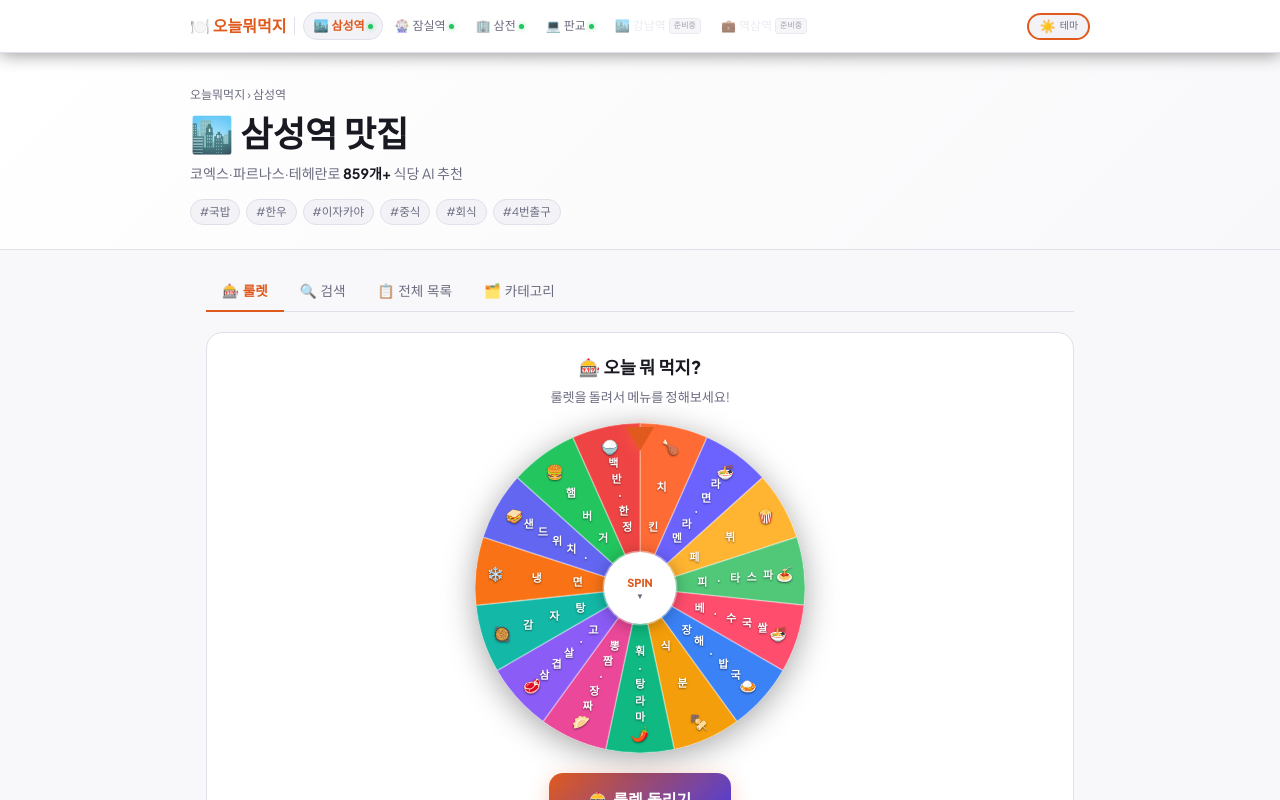
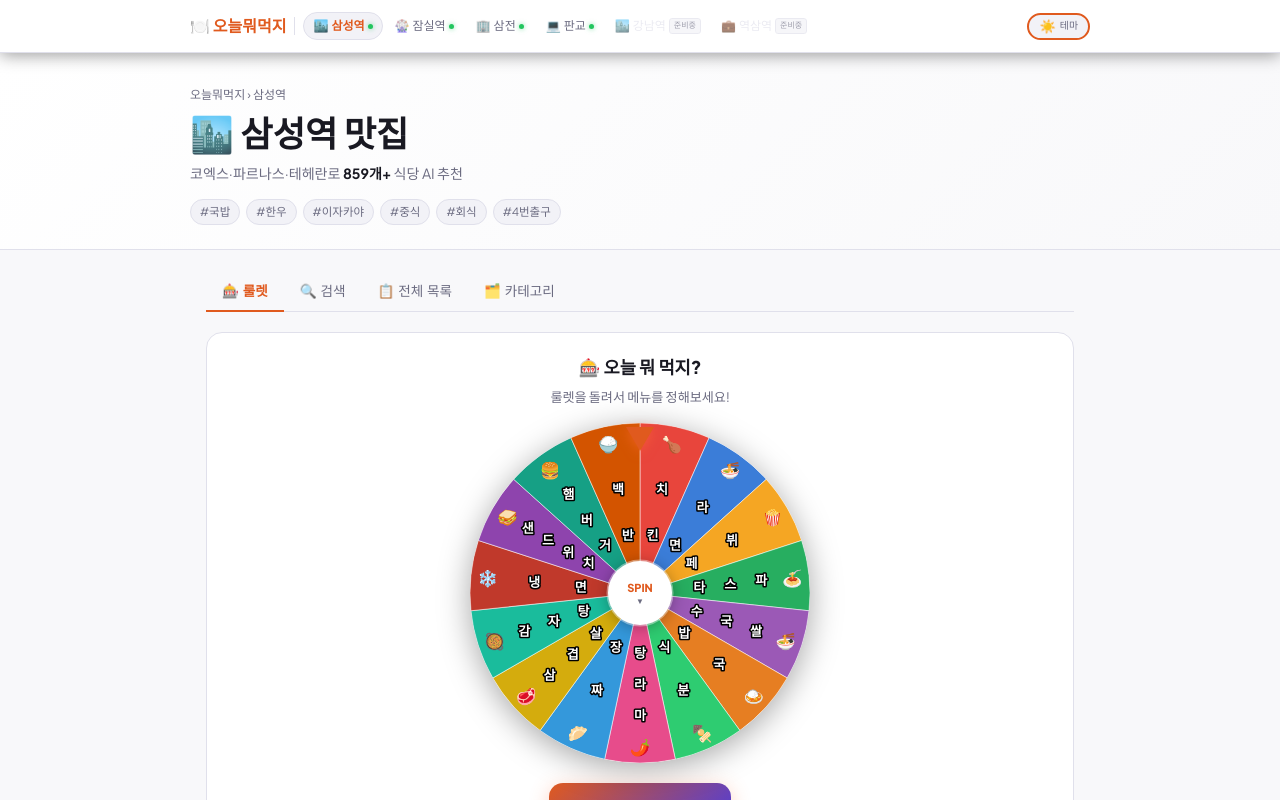
Before and after one commit to AILeeSeungHwan/dinnerRecommend, a Next.js app: page /dinner/samseong in a window 1280 px wide. Shown: the top 800 px of the page. Built offline with nearby package versions, Linux system fonts and the light colour scheme.

Commit message:
auto: claude 작업 완료 2026-03-23 19:55

```diff
--- a/pages/dinner/samseong/index.js
+++ b/pages/dinner/samseong/index.js
@@ -77,9 +77,9 @@ const ROULETTE_MENUS = [
 
 // ── 메뉴 룰렛 탭 컴포넌트 (원형 휠 — 15개 랜덤) ─────────────
 const WHEEL_COLORS = [
-  '#FF6B35','#6C63FF','#FFB432','#50C878','#FF4D6D','#3B82F6',
-  '#F59E0B','#10B981','#EC4899','#8B5CF6','#14B8A6','#F97316',
-  '#6366F1','#22C55E','#EF4444',
+  '#E8453C','#3B7DD8','#F5A623','#27AE60','#9B59B6','#E67E22',
+  '#2ECC71','#E74C8B','#3498DB','#D4AC0D','#1ABC9C','#C0392B',
+  '#8E44AD','#16A085','#D35400',
 ]
 
 function MenuRouletteTab() {
@@ -98,7 +98,6 @@ function MenuRouletteTab() {
   }
 
   function spin() {
-    // 매번 랜덤 15개 재선택
     const shuffledMenus = [...ROULETTE_MENUS].sort(() => Math.random() - 0.5).slice(0, 15)
     setActiveMenus(shuffledMenus)
     setResult(null)
@@ -108,19 +107,17 @@ function MenuRouletteTab() {
     const N = 15
     const picked = Math.floor(Math.random() * N)
     const sliceAngle = 360 / N
-    // 당첨 슬라이스 중앙이 12시(상단) 화살표에 오도록
-    const targetStop = 360 - (picked * sliceAngle + sliceAngle / 2)
-    // 4~5바퀴 + 착지
+    // 슬라이스 i의 중앙은 12시 기준 시계방향으로 i*sliceAngle + sliceAngle/2 도 위치
+    // 휠을 시계방향으로 그만큼 회전하면 해당 슬라이스가 12시 포인터에 정렬
+    const targetStop = picked * sliceAngle + sliceAngle / 2
     const fullSpins = (4 + Math.random()) * 360
-    const prev = angleState % 360
+    const prev = ((angleState % 360) + 360) % 360
     const finalAngle = angleState + fullSpins + ((targetStop - prev + 360) % 360)
 
-    // transition 제거 → 즉시 적용 → transition 부여
     requestAnimationFrame(() => {
       if (!wheelRef.current) return
       wheelRef.current.style.transition = 'none'
       wheelRef.current.style.transform = `rotate(${angleState}deg)`
-      // force reflow
       void wheelRef.current.offsetHeight
       wheelRef.current.style.transition = 'transform 5s cubic-bezier(0.15, 0.60, 0.10, 1.00)'
       wheelRef.current.style.transform = `rotate(${finalAngle}deg)`
@@ -148,11 +145,11 @@ function MenuRouletteTab() {
   useEffect(() => { return () => { if (timerRef.current) clearTimeout(timerRef.current) } }, [])
 
   const N = 15
-  const SIZE = 330
+  const SIZE = 340
   const R = SIZE / 2
   const CENTER = R
   const sliceAngle = 360 / N
-  const INNER_R = 36
+  const INNER_R = 32
 
   function renderSlices() {
     return activeMenus.map((menu, i) => {
@@ -167,37 +164,34 @@ function MenuRouletteTab() {
       const path = `M${CENTER},${CENTER} L${x1},${y1} A${R},${R} 0 0 1 ${x2},${y2} Z`
       const color = WHEEL_COLORS[i % WHEEL_COLORS.length]
 
-      // 텍스트: 중심 방향으로 세로 나열 (방사형)
+      // 방사형 텍스트: 슬라이스 중심선을 따라 바깥→안쪽 세로 배치
       const midDeg = startDeg + sliceAngle / 2
       const midRad = (midDeg * Math.PI) / 180
-      // 이모지는 바깥쪽, 글자는 안쪽으로
-      const label = menu.label.length > 5 ? menu.label.slice(0, 5) : menu.label
-      const chars = [menu.emoji, ...label.split('')]
-      const charCount = chars.length
-      // 바깥에서 안쪽으로 배치 (R*0.88 → R*0.38)
-      const outerPos = R * 0.88
-      const innerPos = R * 0.38
-      const step = charCount > 1 ? (outerPos - innerPos) / (charCount - 1) : 0
+      // · 중간점 제거, 첫 단어만 (예: "국밥" from "국밥·해장국")
+      const shortLabel = menu.label.split('·')[0].slice(0, 4)
+
+      // 이모지(바깥) + 글자들(안쪽) 배치
+      const items = [{ ch: menu.emoji, size: 16, bold: false }, ...shortLabel.split('').map(ch => ({ ch, size: 13, bold: true }))]
+      const outerDist = R * 0.9
+      const innerDist = R * 0.35
+      const gap = items.length > 1 ? (outerDist - innerDist) / (items.length - 1) : 0
 
       return (
         <g key={menu.label + i}>
-          <path d={path} fill={color} stroke="rgba(255,255,255,.3)" strokeWidth="1.5" />
-          {chars.map((ch, ci) => {
-            const dist = outerPos - step * ci
+          <path d={path} fill={color} stroke="rgba(255,255,255,.5)" strokeWidth="1" />
+          {items.map((item, ci) => {
+            const dist = outerDist - gap * ci
             const cx = CENTER + dist * Math.cos(midRad)
             const cy = CENTER + dist * Math.sin(midRad)
             return (
-              <text key={ci} x={cx} y={cy}
-                textAnchor="middle" dominantBaseline="central"
-                style={{
-                  fontSize: ci === 0 ? '14px' : '11px',
-                  fontWeight: 800,
-                  fill: '#fff',
-                  pointerEvents: 'none',
-                  textShadow: '0 1px 2px rgba(0,0,0,.5)',
-                }}>
-                {ch}
-              </text>
+              <React.Fragment key={ci}>
+                <text x={cx} y={cy}
+                  textAnchor="middle" dominantBaseline="central"
+                  stroke="#000" strokeWidth="3" strokeLinejoin="round" paintOrder="stroke"
+                  style={{ fontSize: item.size + 'px', fontWeight: 900, fill: '#fff', pointerEvents: 'none' }}>
+                  {item.ch}
+                </text>
+              </React.Fragment>
             )
           })}
         </g>
```
